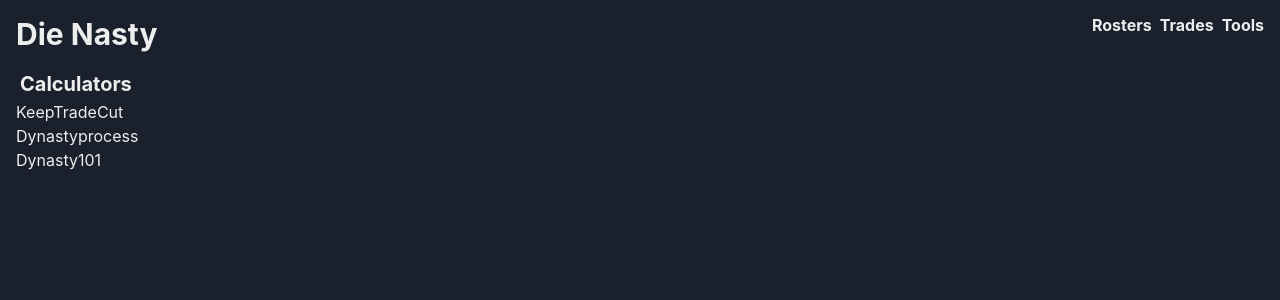
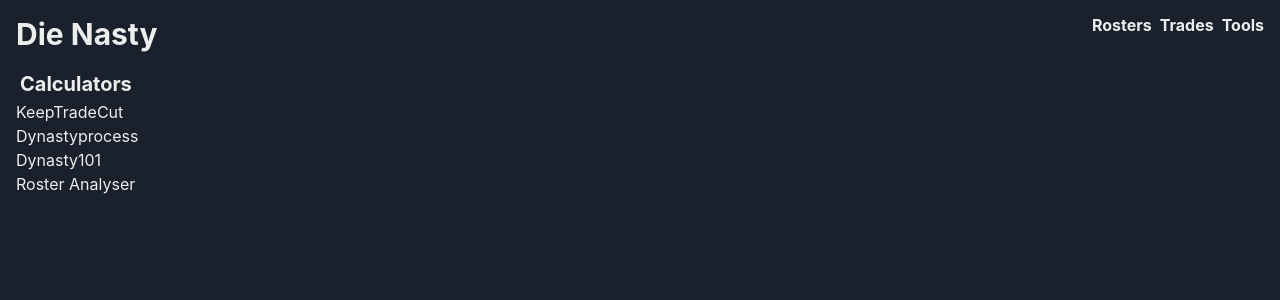
Before and after one commit to ChristyDotDev/die-nasty, a Next.js app: page /tools in a window 1280 px wide. Shown: the top 300 px of the page. Built offline with nearby package versions, Linux system fonts and the light colour scheme.

Commit message:
add roster analysis tool from shiny

```diff
--- a/pages/rosters.js
+++ b/pages/rosters/index.js
@@ -9,8 +9,6 @@ const league_api = `${process.env.league_api}`
 export async function getServerSideProps(context) {
   const rosters_res = await fetch(`${league_api}/league/rosters`)
   const rosters_data = await rosters_res.json();
-  console.log(rosters_data)
-
   const users_res = await fetch(`https://api.sleeper.app/v1/league/${league_id}/users`)
   const users_data = await users_res.json();
 
--- a/pages/tools.js
+++ b/pages/tools.js
@@ -31,6 +31,11 @@ export default function Rosters({ }) {
             Dynasty101
           </Link>
         </ListItem>
+        <ListItem>
+          <Link href="rosters/analyse/">
+            Roster Analyser
+          </Link>
+        </ListItem>
       </List>
     </Container>
   );
```
Also changed, not shown: pages/rosters/analyse.js (added, +15 -0 lines).
